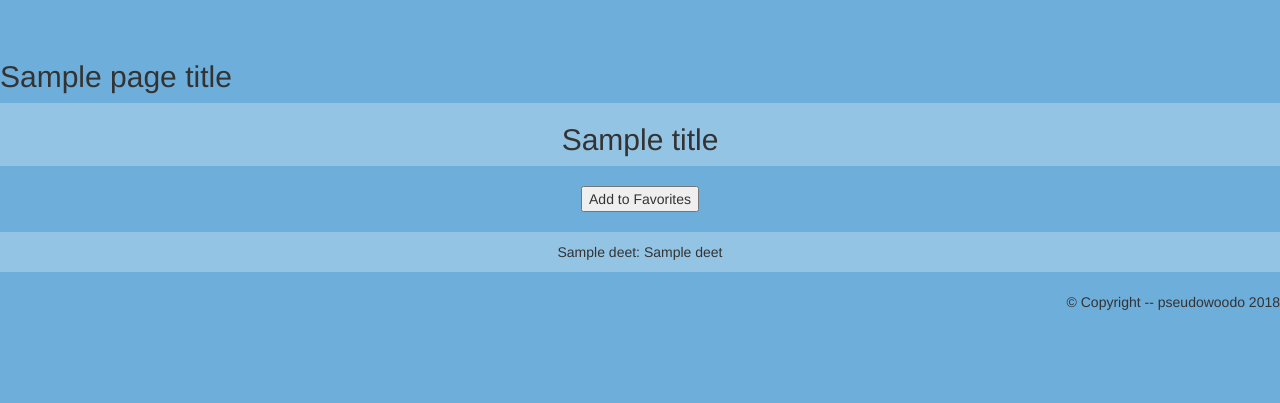
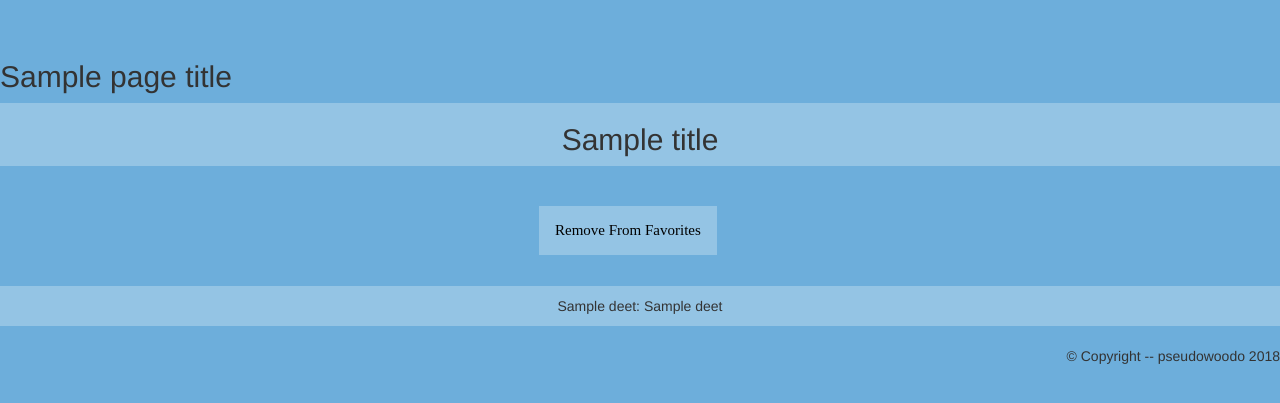
Before and after one commit to MaryannFoley/pseudowoodo, a Flask app: template templates/result.html in a window 1280 px wide. Shown: the part 52-455 px from the top of the page. Run offline with Flask 2, Linux system fonts and the light colour scheme; the template is opened without the code that fills it: most values are stand-ins (such as "Sample title", 1, 10 or a date in 2020); parts of the project's set-up code (start-up, migrations or seed data) failed here and were passed over; some libraries are stand-ins or nearby versions.

Commit message:
Fiddle with css

```diff
--- a/templates/result.html
+++ b/templates/result.html
@@ -1,7 +1,16 @@
 {% extends "base.html" %}
 {% block title %} something {% endblock %}
 {% block content %}
-
+<head>
+  <style>
+    .button {
+    background-color:#94C4E4;
+    margin:auto;
+    position: absolute;
+    right: 44%;
+    }
+  </style>
+</head>
 <h2> {{page_title}} </h2>
 
 <div class="container-fluid">
@@ -12,20 +21,19 @@
   </div>
 </div>
 </br>
-<div class="container-fluid">
-  <div class="row ">
-    <div class="col-sm-12" style="background-color:#6DAEDB;">
+<br>
       {% if in_faves %}
-      <form action="/remove_fav">
-	<center><input type="submit" name="submit" value="Remove from Favorites"></center>
-      </form>
+	  <form action="/remove_fav">
+	    <button type="submit" class="button" name="submit" value="Remove from Favorites" > Remove From Favorites</button>
+	  </form>
+
       {% else %}
       <form action="/add_fav">
 	<!--{{details}}
 	    {{details["Type"]}}-->
-	<center><input type="submit" name="submit" value="Add to Favorites"></center>
-	<input type="hidden" name="Title" value="{{details['Title']}}">
-	<input type="hidden" name="Type" value="{{details['Type']}}">
+	    <button type="submit" class="button" name="submit" value="Add To Favorites" > Remove From Favorites</button>
+	    <input type="hidden" name="Title" value="{{details['Title']}}">
+	    <input type="hidden" name="Type" value="{{details['Type']}}">
 	{% if details["Type"] == "Books" %}
 	<input type="hidden" name="Author" value="{{details['Author']}}">
 	<input type="hidden" name="Description" value="{{details['Description']}}">
@@ -52,6 +60,9 @@
     </div>
   </div>
 </div>
+<br>
+<br>
+<br>
 <br>
 <div class="container-fluid">
   {% for deet in details %}
```
Also changed, not shown: data/database.db, 1 other file.
